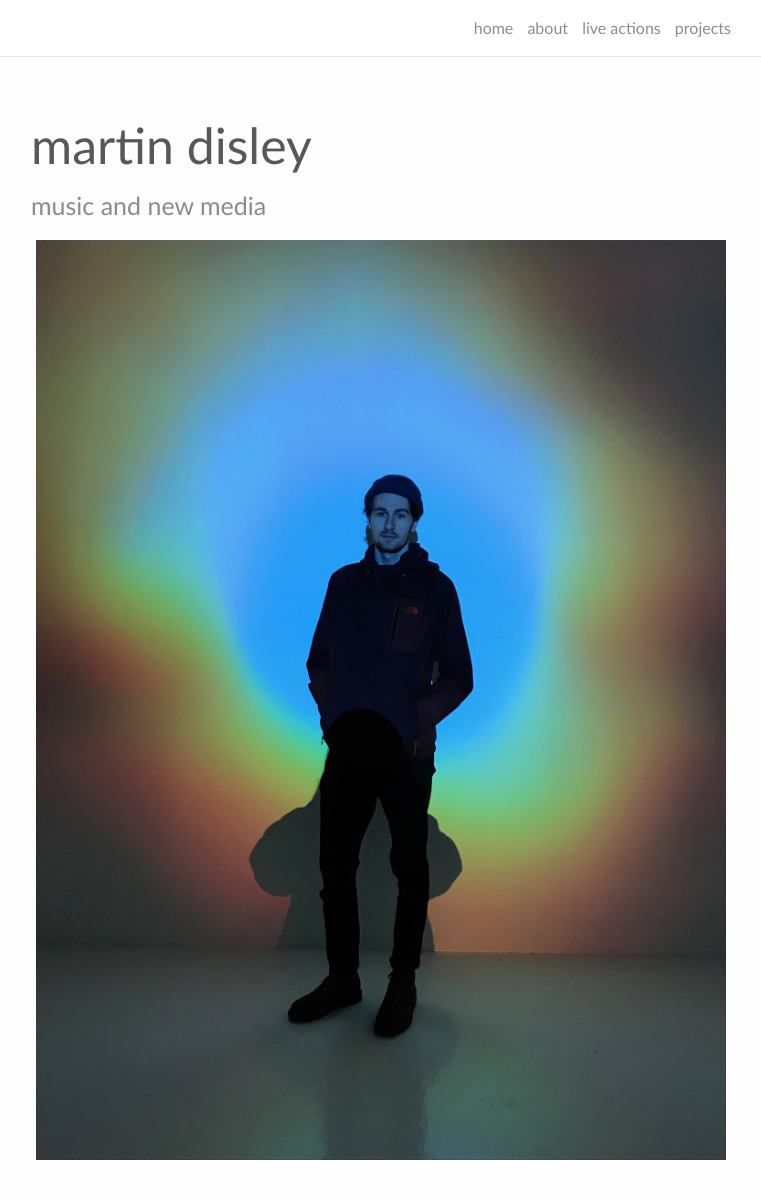
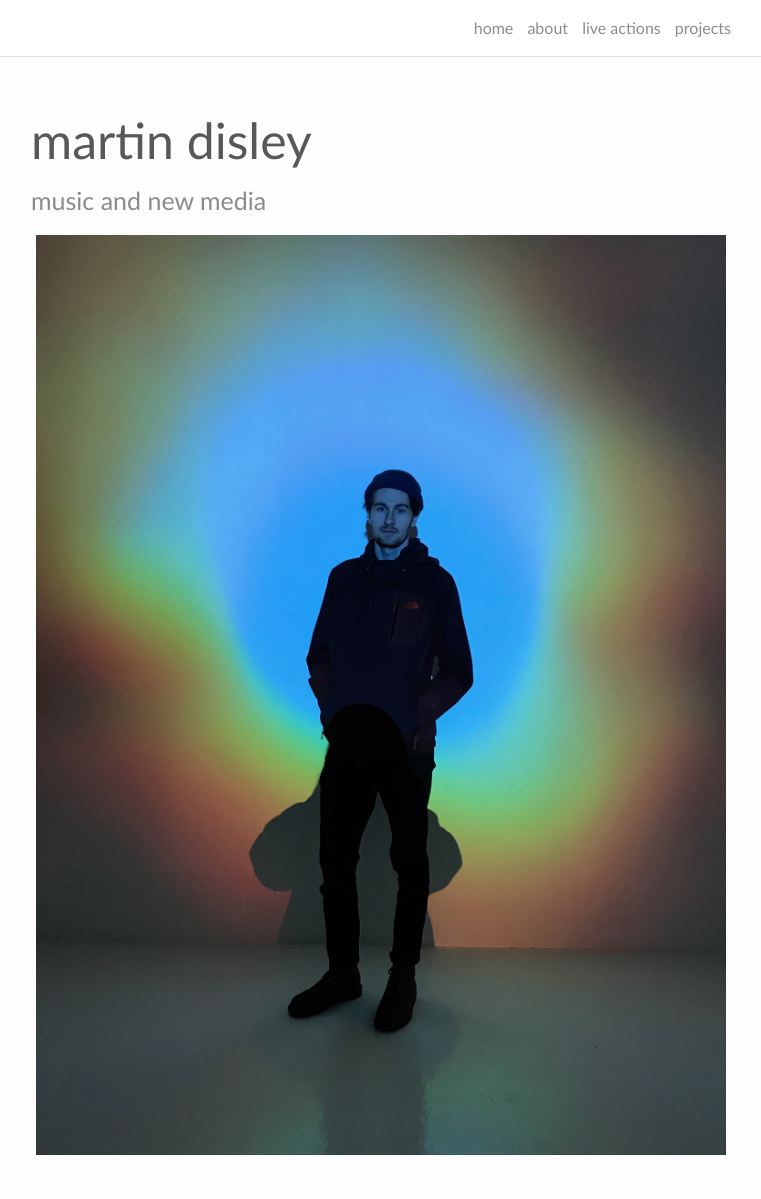
Before and after one commit to martindisley/martindisley.github.io, a Jekyll site: the page built from index.html, in a window 1280 px wide and 1265 px high. Shown: the top 1199 px of the window, without its empty margins (259-1020 px from the left). Built offline with Jekyll 4.4.1, drawn with Linux system fonts in a browser that asks for light colours; nearby versions of some CDN libraries; the list of posts is cut into pages by our own code.

Commit message:
remove padding

```diff
--- a/_sass/_layout.scss
+++ b/_sass/_layout.scss
@@ -58,7 +58,7 @@ display: line;
     opacity: 0.75;
     width: 100%;
     text-align: left;
-    padding-top: 15px;
+    padding-top: 10px;
     line-height: 3em;
     z-index: 25;
     h1{
```
